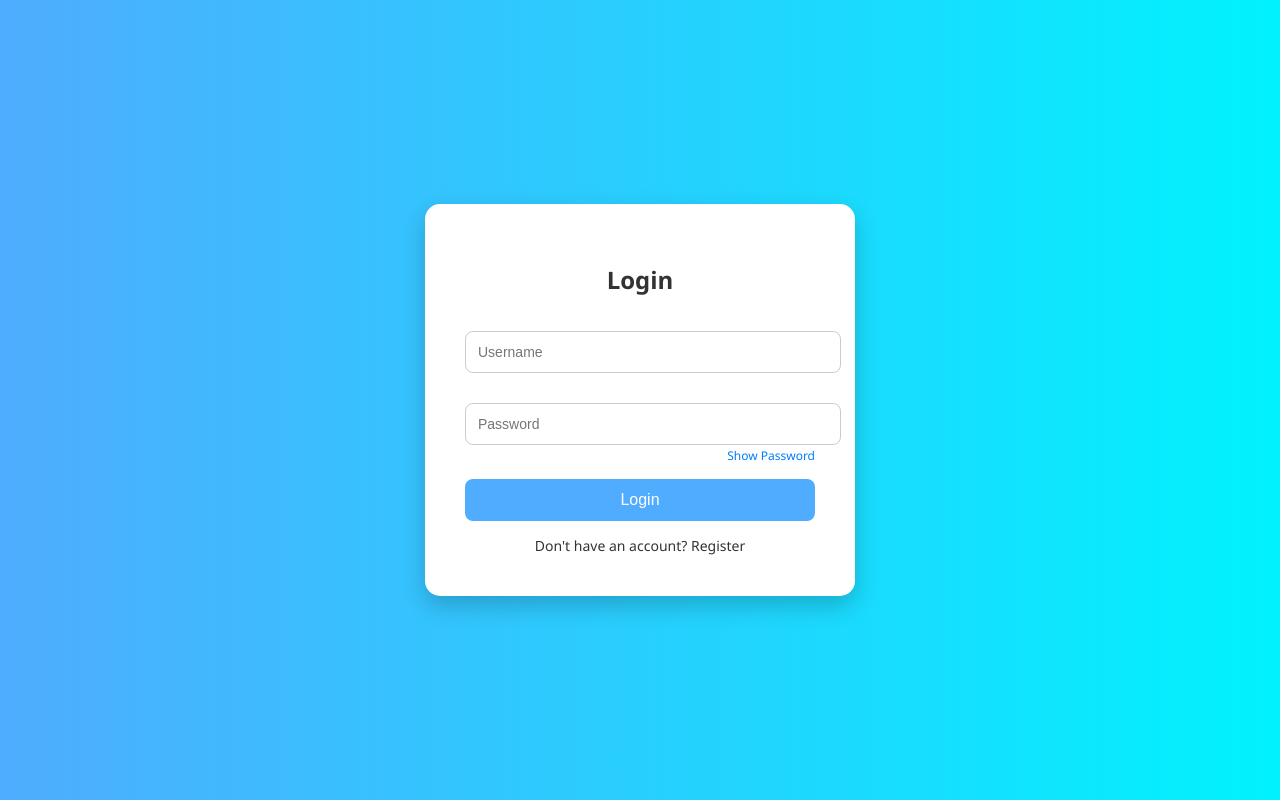
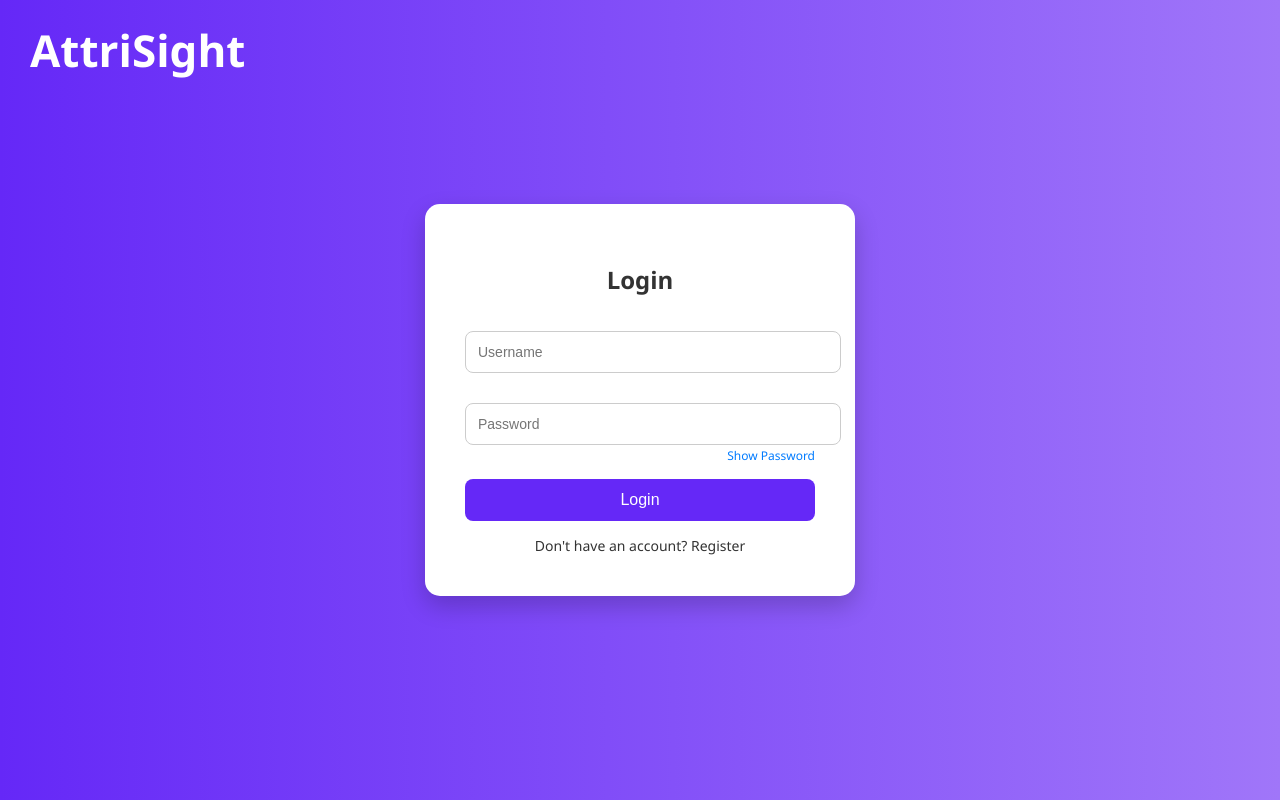
Before and after one commit to NitinJohn-tech/AttriSight, a Django app: page /accounts/login/ in a window 1280 px wide. Run offline with Django 5.2, Linux system fonts and the light colour scheme; parts of the project's set-up code (start-up, migrations or seed data) failed here and were passed over.

Commit message:
login update

```diff
--- a/templates/login.html
+++ b/templates/login.html
@@ -7,7 +7,7 @@
     <style>
         body {
             font-family: 'Segoe UI', Tahoma, Geneva, Verdana, sans-serif;
-            background: linear-gradient(to right, #4facfe, #00f2fe);
+            background: linear-gradient(to right, #6528F7, #A076F9);
             margin: 0;
             padding: 0;
             display: flex;
@@ -26,6 +26,17 @@
             text-align: center;
             animation: fadeIn 0.8s ease-in-out;
         }
+        .brand {
+            position: absolute;
+            top: 20px;
+            left: 30px;
+            font-weight: bold;
+            font-size: 44px;
+            color: white; /* or black, depending on your background */
+            font-family: 'Segoe UI', Tahoma, Geneva, Verdana, sans-serif;
+            z-index: 10;
+        }
+
 
         @keyframes fadeIn {
             from { opacity: 0; transform: translateY(-20px); }
@@ -65,7 +76,7 @@
         button {
             width: 100%;
             padding: 12px;
-            background-color: #4facfe;
+            background-color: #6528F7;
             border: none;
             color: white;
             border-radius: 8px;
@@ -126,6 +137,7 @@
     </style>
 </head>
 <body>
+    <div class="brand">AttriSight</div>
     <div class="login-container">
         <h2>Login</h2>
         <form method="post">
@@ -150,6 +162,7 @@
 
         <a href="{% url 'register' %}">Don't have an account? Register</a>
     </div>
+    </div>
 
     <script>
         function togglePassword() {
```
